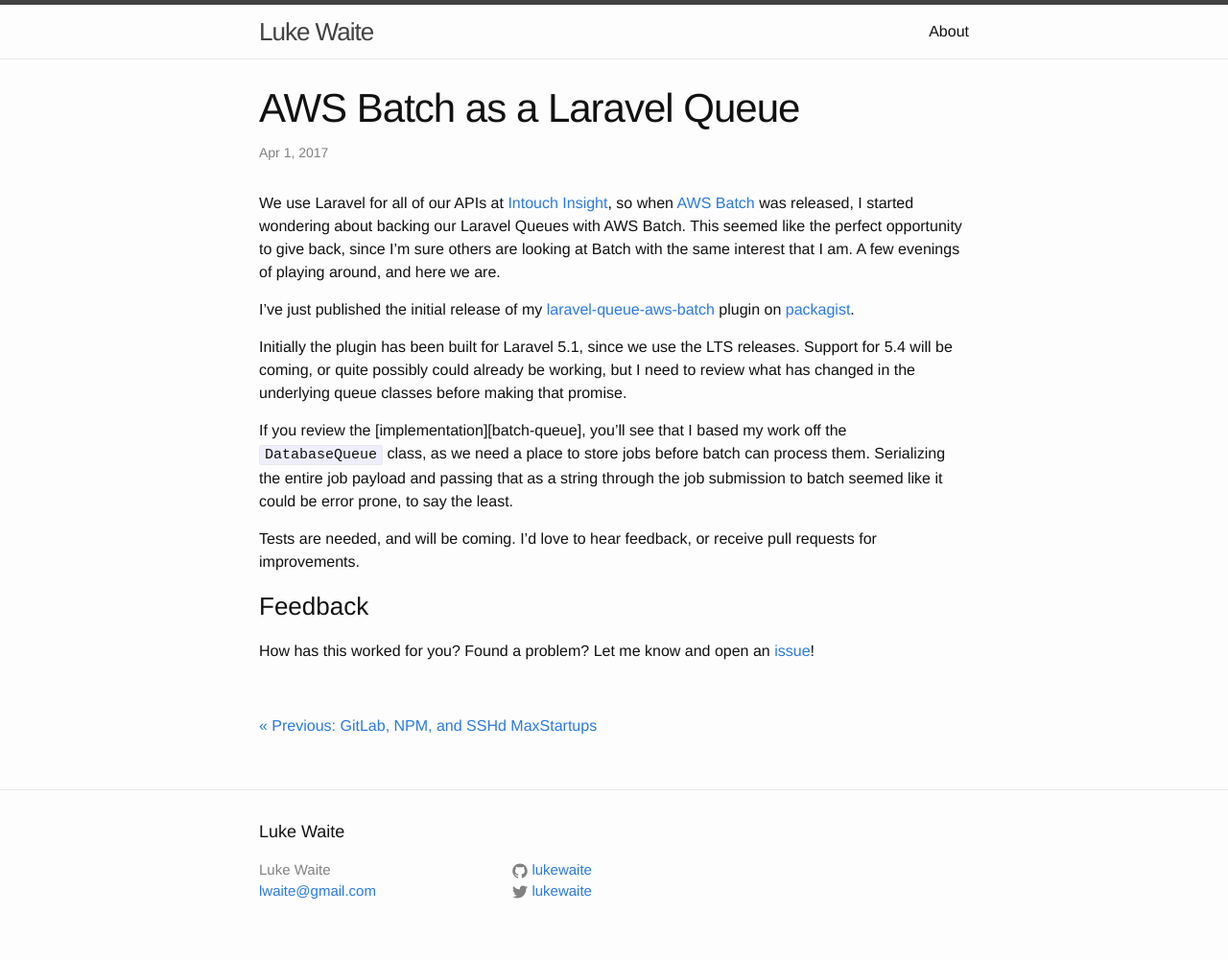
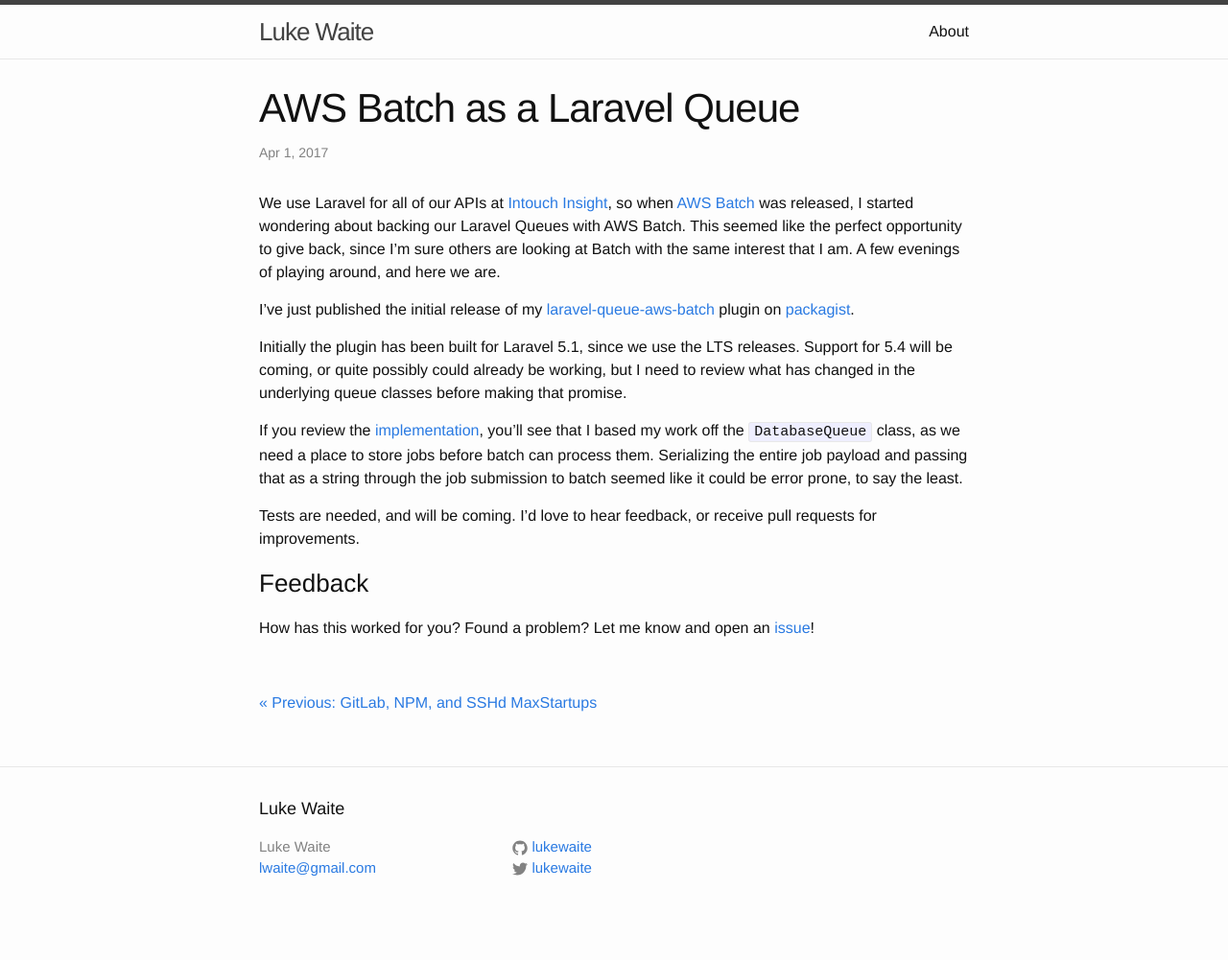
Before and after one commit to lukewaite/lukewaite.github.io, a Jekyll site: the page built from _posts/2017-04-01-laravel-queue-aws-batch.markdown, in a window 1280 px wide. Shown: the whole page at 96% size. Built offline with Jekyll 4.4.1, drawn with Linux system fonts in a browser that asks for light colours; comment, search, counter and statistics services are not loaded; after the commit the page ends 977 px from its top, so only the background shows below that.

Commit message:
Fix link, again

```diff
--- a/_posts/2017-04-01-laravel-queue-aws-batch.markdown
+++ b/_posts/2017-04-01-laravel-queue-aws-batch.markdown
@@ -18,7 +18,7 @@
 quite possibly could already be working, but I need to review what has changed in the underlying queue classes before
 making that promise.
 
-If you review the [implementation][batch-queue], you'll see that I based my work off the `DatabaseQueue`
+If you review the [implementation][batch_queue], you'll see that I based my work off the `DatabaseQueue`
 class, as we need a place to store jobs before batch can process them. Serializing the entire job payload and passing that
 as a string through the job submission to batch seemed like it could be error prone, to say the least.
 
```
